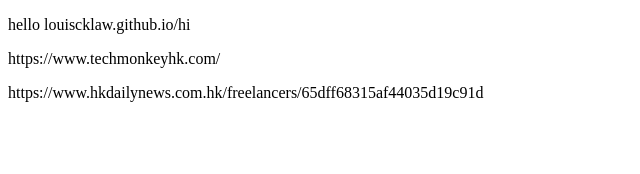
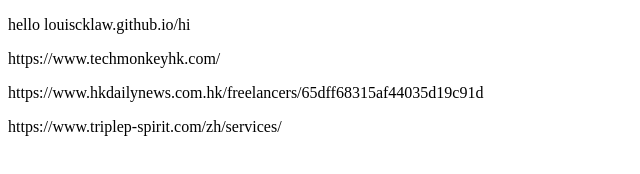
Before and after one commit to louiscklaw/hi, a website: page index.html in a window 1280 px wide. Shown: the whole page, without its empty margins (0-640 px from the left). Drawn offline with Linux system fonts and the light colour scheme.

Commit message:
update ,

```diff
--- a/index.html
+++ b/index.html
@@ -12,5 +12,8 @@
     <div><p>https://www.techmonkeyhk.com/</p></div>
 
     <div><p>https://www.hkdailynews.com.hk/freelancers/65dff68315af44035d19c91d</p></div>
+
+    https://www.triplep-spirit.com/zh/services/
+
 </body>
 </html>
```
